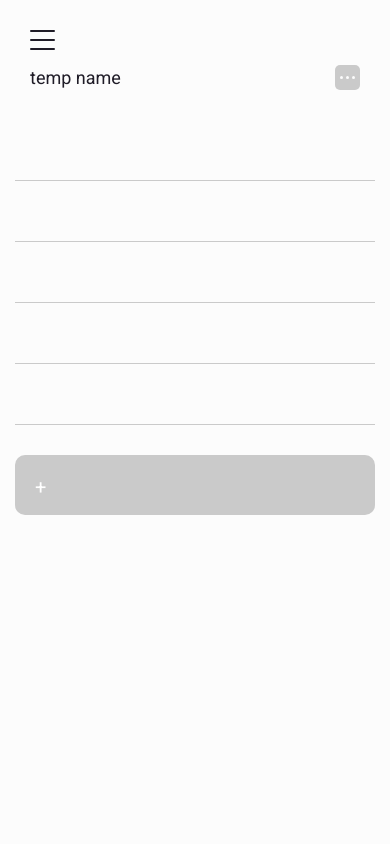
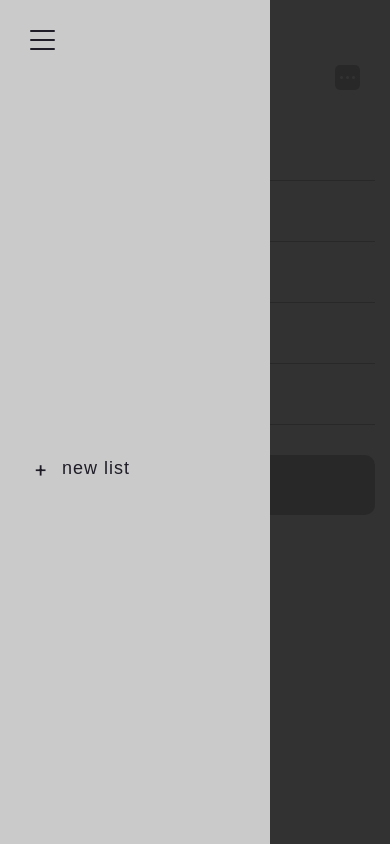
Before and after one commit to Untlsn/countlist, a Gatsby site: page / in a window 390 px wide. Built offline with nearby package versions, Linux system fonts and the light colour scheme; Gatsby itself is replaced by a stand-in of ours.

Commit message:
Fix response in mobile

```diff
--- a/src/components/atoms/Hamburger/style.ts
+++ b/src/components/atoms/Hamburger/style.ts
@@ -10,6 +10,10 @@ export const Wrapper = styled.div`
   &:hover {
     cursor: pointer;
   }
+  visibility: visible;
+  @media (min-width: 640px) {
+    visibility: hidden;
+  }
 `;
 
 export const Bar = styled.div`
--- a/src/components/organisms/Nav/index.tsx
+++ b/src/components/organisms/Nav/index.tsx
@@ -2,12 +2,14 @@ import React from 'react';
 import * as S from './style';
 import type { NavProps } from './types';
 import { Hamburger, DotMenu } from '@atoms';
+import useSwitchOptions from '@hooks/useSwitchOptions';
 
 const Nav = ({ name, dotMenu = false }: NavProps) => {
+  const switchOptions = useSwitchOptions();
   return (
     <S.Wrapper>
       <S.Layer>
-        <Hamburger onClick={() => {}} />
+        <Hamburger onClick={switchOptions} />
       </S.Layer>
       <S.Layer>
         <S.BigText>{name}</S.BigText>
--- a/src/components/view/MainPage/style.ts
+++ b/src/components/view/MainPage/style.ts
@@ -2,7 +2,7 @@ import styled from 'styled-components';
 
 export const Wrapper = styled.div`
   display: grid;
-  grid-template-rows: 75px 1fr 75px;
+  grid-template-rows: 75px auto 75px;
   padding: 15px;
 `;
 
--- a/src/components/view/Options/index.tsx
+++ b/src/components/view/Options/index.tsx
@@ -4,6 +4,8 @@ import type { OptionsProps } from './types';
 import { ListPoint, AddBar } from '@molecules';
 import Nav from '@organisms/Nav';
 import { useAddListFn, useDataSelector } from '@view/Options/hooks';
+import { useSelector } from 'react-redux';
+import useSwitchOptions from '@hooks/useSwitchOptions';
 
 
 const Options = ({ selected, changeSelected }: OptionsProps) => {
@@ -18,8 +20,12 @@ const Options = ({ selected, changeSelected }: OptionsProps) => {
       selected={selected == i} />
   ));
 
+  const optionVisible = useSelector(({ mini }) => mini.optionVisible);
+  const switchOptions = useSwitchOptions();
   return (
-    <S.Wrapper>
+    <div>
+      <S.Shadow optionVisible={optionVisible} onClick={switchOptions} />
+      <S.Wrapper optionVisible={optionVisible}>
         <Nav name={userName} />
         <div>
           <S.List>
@@ -28,6 +34,7 @@ const Options = ({ selected, changeSelected }: OptionsProps) => {
           <AddBar onCommit={addList} placeholder='new list' clear />
         </div>
       </S.Wrapper>
+    </div>
   );
 };
 
--- a/src/components/view/Options/style.ts
+++ b/src/components/view/Options/style.ts
@@ -1,6 +1,15 @@
-import styled from 'styled-components';
+import styled, { css, keyframes } from 'styled-components';
 
-export const Wrapper = styled.div`
+const show = keyframes`
+  from { transform: translateX(-100%) }
+  to { transform: translateX(0) }
+`;
+const hidden = keyframes`
+  from { transform: translateX(0) }
+  to { transform: translateX(-100%) }
+`;
+
+export const Wrapper = styled.div<{ optionVisible: boolean }>`
   width: 270px;
   height: 100vh;
   display: grid;
@@ -10,14 +19,40 @@ export const Wrapper = styled.div`
 
   @media (max-width: 640px) {
     position: absolute;
+    z-index: 10;
     top: 0;
     left: 0;
     transform: translateX(-100%);
+    ${({ optionVisible }) => optionVisible
+      ? css`animation: ${show} .5s forwards;`
+      : css`animation: ${hidden} .5s`
+    };
   }
 `;
-
 
 export const List = styled.ul`
   list-style: none;
   padding: 0;
 `;
+
+export const Shadow = styled.div<{ optionVisible: boolean }>`
+  background-color: #000000CC;
+  height: 100vh;
+  width: 100vw;
+  position: absolute;
+  top: 0;
+  left: 0;
+  z-index: 5;
+  transition: opacity 1s;
+
+  ${({ optionVisible }) => optionVisible
+    ? css`
+      visibility: visible;
+      opacity: 1;
+    `
+    : css`
+      visibility: hidden;
+      opacity: 0;
+    `
+  };
+`;
--- a/src/hooks/index.ts
+++ b/src/hooks/index.ts
@@ -1 +1,2 @@
 export { default as useBoolState } from './useBoolState';
+export { default as useSwitchOptions } from './useSwitchOptions';
--- /dev/null
+++ b/src/hooks/useSwitchOptions.ts
@@ -0,0 +1,9 @@
+import { actions } from '@store';
+import { useDispatch } from 'react-redux';
+
+const useSwitchOptions = () => {
+  const dispatch = useDispatch();
+  return () => dispatch(actions.mini.switchOptions());
+};
+
+export default useSwitchOptions;
--- a/src/store/ducks/mini/actions.ts
+++ b/src/store/ducks/mini/actions.ts
@@ -1,5 +1,7 @@
 import { createAction } from '@reduxjs/toolkit';
 
 export const switchTheme = createAction('MINI/SWITCH_THEME');
+export const switchOptions = createAction('MINI/SWITCH_OPTIONS');
 export const changeTheme = createAction<boolean>('MINI/CHANGE_THEME');
+export const changeOptions = createAction<boolean>('MINI/CHANGE_OPTIONS');
 export const changeUserName = createAction<string>('MINI/CHANGE_USER_NAME');
--- a/src/store/ducks/mini/reducer.ts
+++ b/src/store/ducks/mini/reducer.ts
@@ -13,6 +13,12 @@ const reducer = createReducer(initState, builder => {
     })
     .addCase(actions.changeUserName, (state, { payload }) => {
       state.userName = payload;
+    })
+    .addCase(actions.switchOptions, (state) => {
+      state.optionVisible = !state.optionVisible;
+    })
+    .addCase(actions.changeOptions, (state, { payload }) => {
+      state.optionVisible = payload;
     });
 });
 
--- a/src/store/ducks/mini/state.ts
+++ b/src/store/ducks/mini/state.ts
@@ -3,6 +3,7 @@ import { MiniState } from './types';
 const state: MiniState = {
   isDark: false,
   userName: '',
+  optionVisible: true,
 };
 
 export default state;
--- a/src/store/ducks/mini/types.d.ts
+++ b/src/store/ducks/mini/types.d.ts
@@ -1,4 +1,5 @@
 export interface MiniState {
   isDark: boolean
   userName: string
+  optionVisible: boolean
 }
```
Lines whose indentation alone changed are shown as unchanged.
